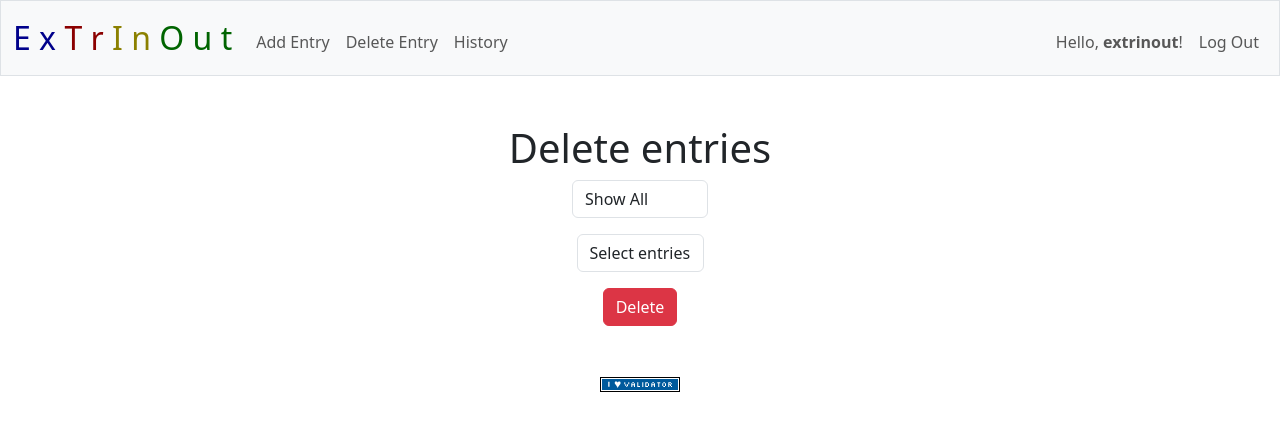
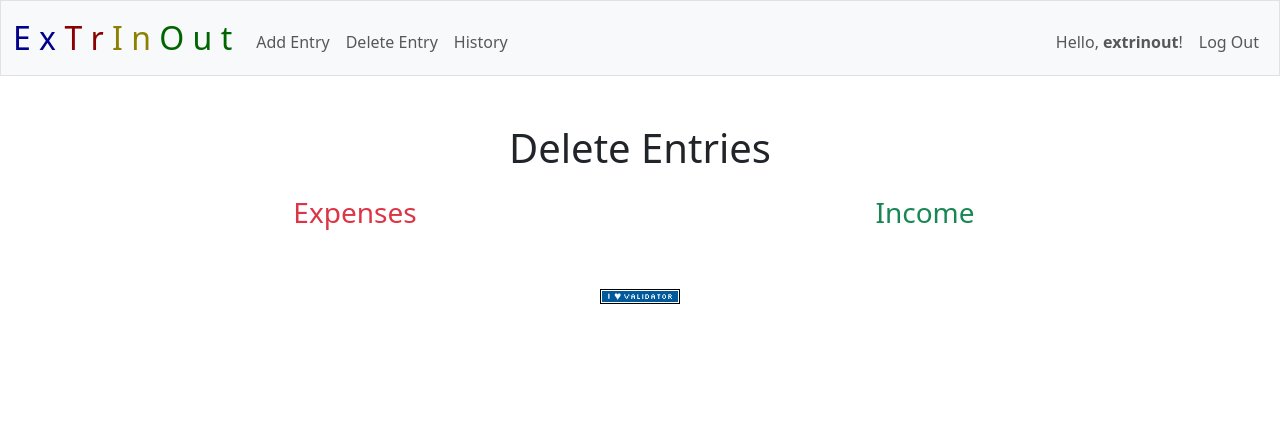
Before and after one commit to YakAliOen/Extrinout, a Flask app: page /delete_entry in a window 1280 px wide. Shown: the top 431 px of the page. Run offline with Flask 3, Linux system fonts and the light colour scheme; a user stored in the database is signed in; some libraries are stand-ins or nearby versions.

Commit message:
Refactor delete entry page layout and structure

```diff
--- a/templates/delete_entry.html
+++ b/templates/delete_entry.html
@@ -1,33 +1,59 @@
 {% extends "layout.html" %}
 
 {% block title %}
-    Delete entries
+Delete Entries
 {% endblock %}
 
 {% block main %}
-    <h1>Delete entries</h1>
+<h1 class="mb-4">Delete Entries</h1>
 
-    <!-- Filter Dropdown -->
-    <form action="/delete_entry" method="get" class="mb-3">
-        <select name="type" class="form-control mx-auto w-auto" onchange="this.form.submit()">
-            <option value="all" {% if selected_type == "all" %}selected{% endif %}>Show All</option>
-            <option value="expense" {% if selected_type == "expense" %}selected{% endif %}>Only Expenses</option>
-            <option value="income" {% if selected_type == "income" %}selected{% endif %}>Only Income</option>
-        </select>
-    </form>
+<div class="row">
 
-    <!-- Delete Form -->
-    <form action="/delete_entry" method="post">
-        <div class="mb-3">
-            <select class="form-control mx-auto w-auto" name="entry_id" required>
-                <option value="" disabled selected hidden>Select entries</option>
-                {% for entry in entries %}
-                    <option value="{{ entry.id }}">
-                        IDR {{ "{:,.2f}".format(entry.amount) }} ({{ entry.category }}, {{ entry.type }}, {{ entry.date }})
-                    </option>
+    <div class="col-md-6">
+        <h3 class="text-danger">Expenses</h3>
+        <form method="post">
+            <ul class="list-group">
+                {% for e in expenses %}
+                <li class="list-group-item d-flex justify-content-between align-items-center">
+                    <div>
+                        <strong>{{ e.category }}</strong><br>
+                        <small>{{ e.date }}</small>
+                    </div>
+                    <div class="text-end">
+                        <span>IDR {{ "{:,.2f}".format(e.amount) }}</span><br>
+                        <button name="entry_id" value="{{ e.id }}"
+                                class="btn btn-sm btn-outline-danger mt-1">
+                            Delete
+                        </button>
+                    </div>
+                </li>
                 {% endfor %}
-            </select>
-        </div>
-        <button class="btn btn-danger" type="submit">Delete</button>
-    </form>
+            </ul>
+        </form>
+    </div>
+
+    <div class="col-md-6">
+        <h3 class="text-success">Income</h3>
+        <form method="post">
+            <ul class="list-group">
+                {% for i in incomes %}
+                <li class="list-group-item d-flex justify-content-between align-items-center">
+                    <div>
+                        <strong>{{ i.category }}</strong><br>
+                        <small>{{ i.date }}</small>
+                    </div>
+                    <div class="text-end">
+                        <span>IDR {{ "{:,.2f}".format(i.amount) }}</span><br>
+                        <button name="entry_id" value="{{ i.id }}"
+                                class="btn btn-sm btn-outline-danger mt-1">
+                            Delete
+                        </button>
+                    </div>
+                </li>
+                {% endfor %}
+            </ul>
+        </form>
+    </div>
+
+</div>
 {% endblock %}
```
